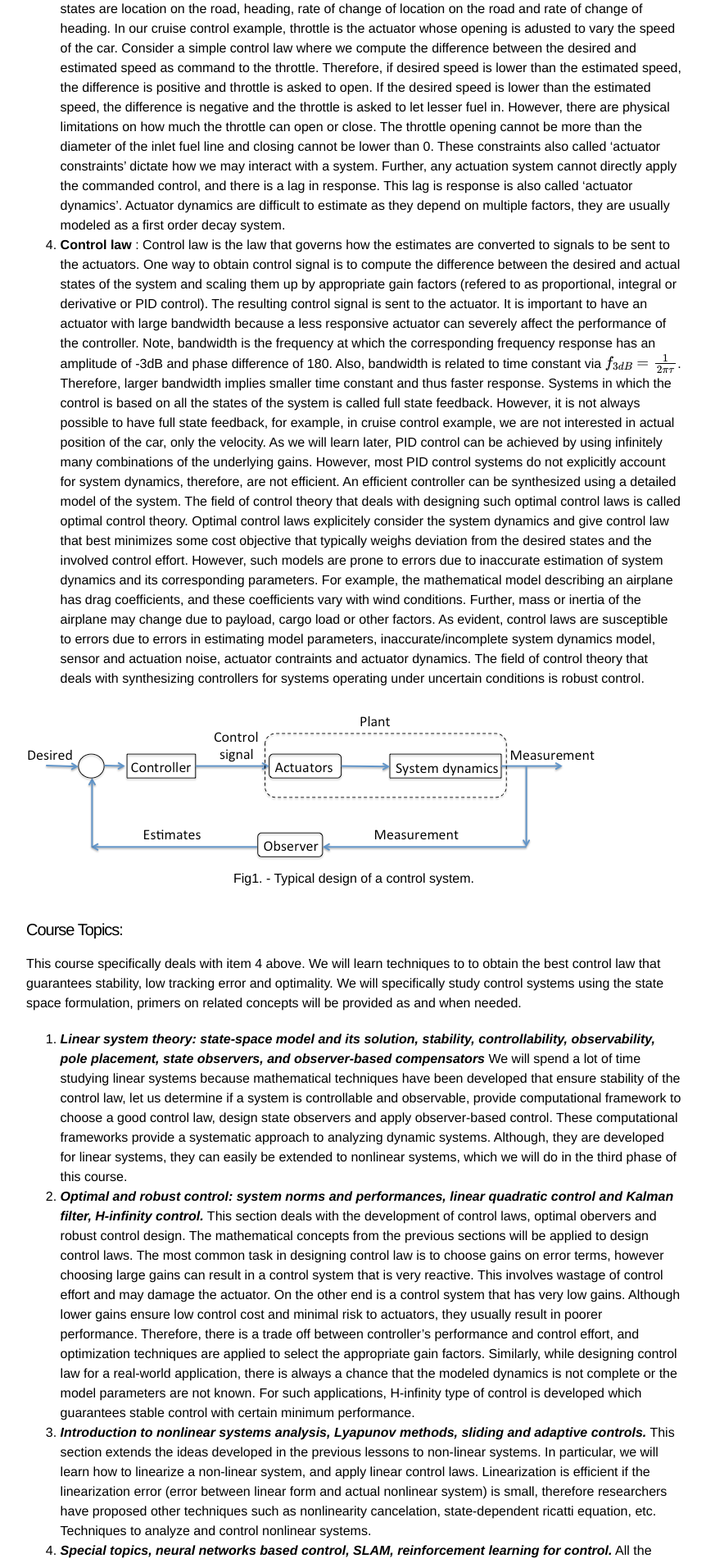
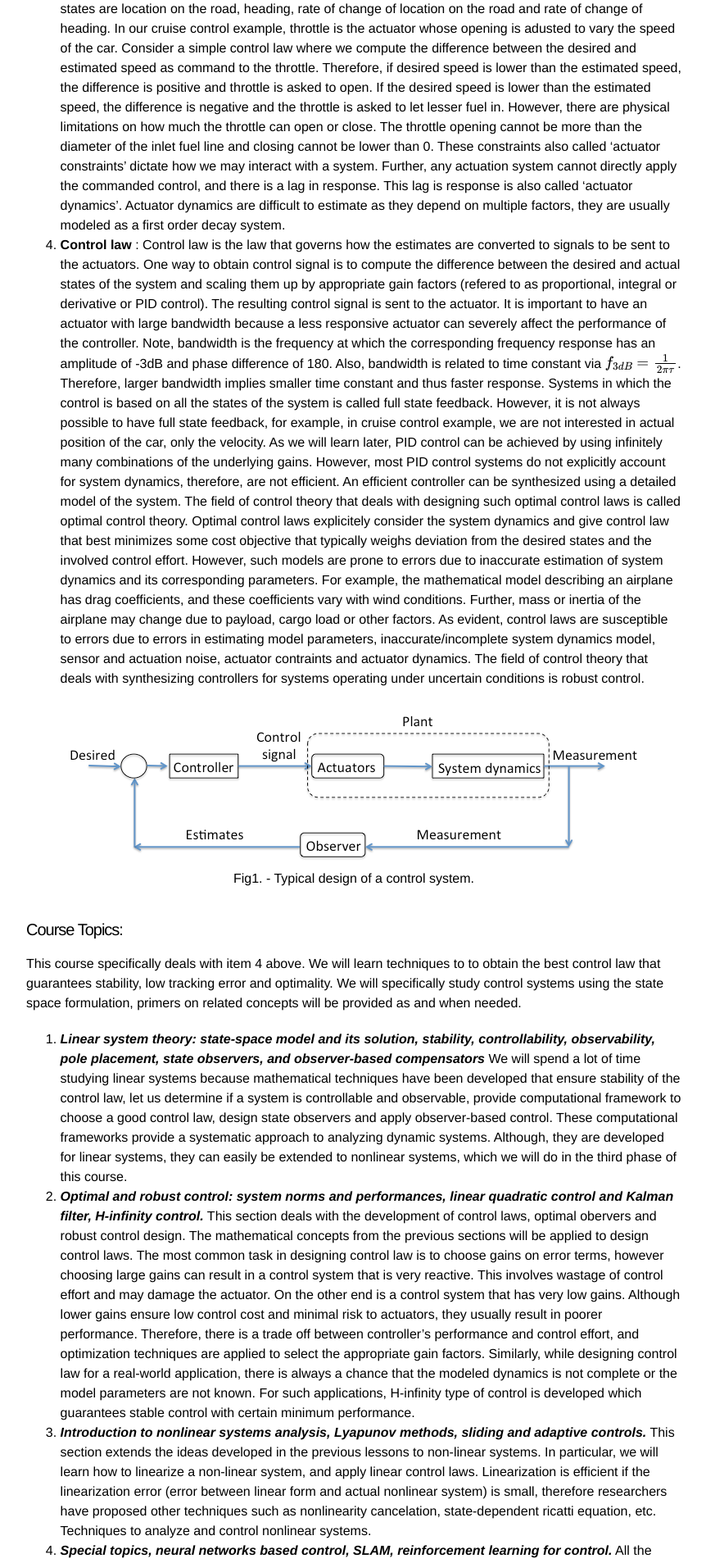
Before and after one commit to mec560sbu/mec560sbu.github.io, a Jekyll site: the page built from _posts/2016-08-29-Control_Systems_Overview.markdown, in a window 1280 px wide. Shown: the part 980-2887 px from the top of the page at 82% size, without its empty margins (208-1070 px from the left). Built offline with Jekyll 4.4.1, drawn with Linux system fonts in a browser that asks for light colours; formulas are drawn with MathJax 3; comment, search, counter and statistics services are not loaded.

Commit message:
updated CSS

```diff
--- a/css/main.css
+++ b/css/main.css
@@ -16,10 +16,10 @@ body {
   background-color: #fdfdfd;
 }
 
-fig {
+.figcenter {
 	text-align: center;
 }
-figcaption {
+.figcaption {
 	text-align: center;
 }
 
```
